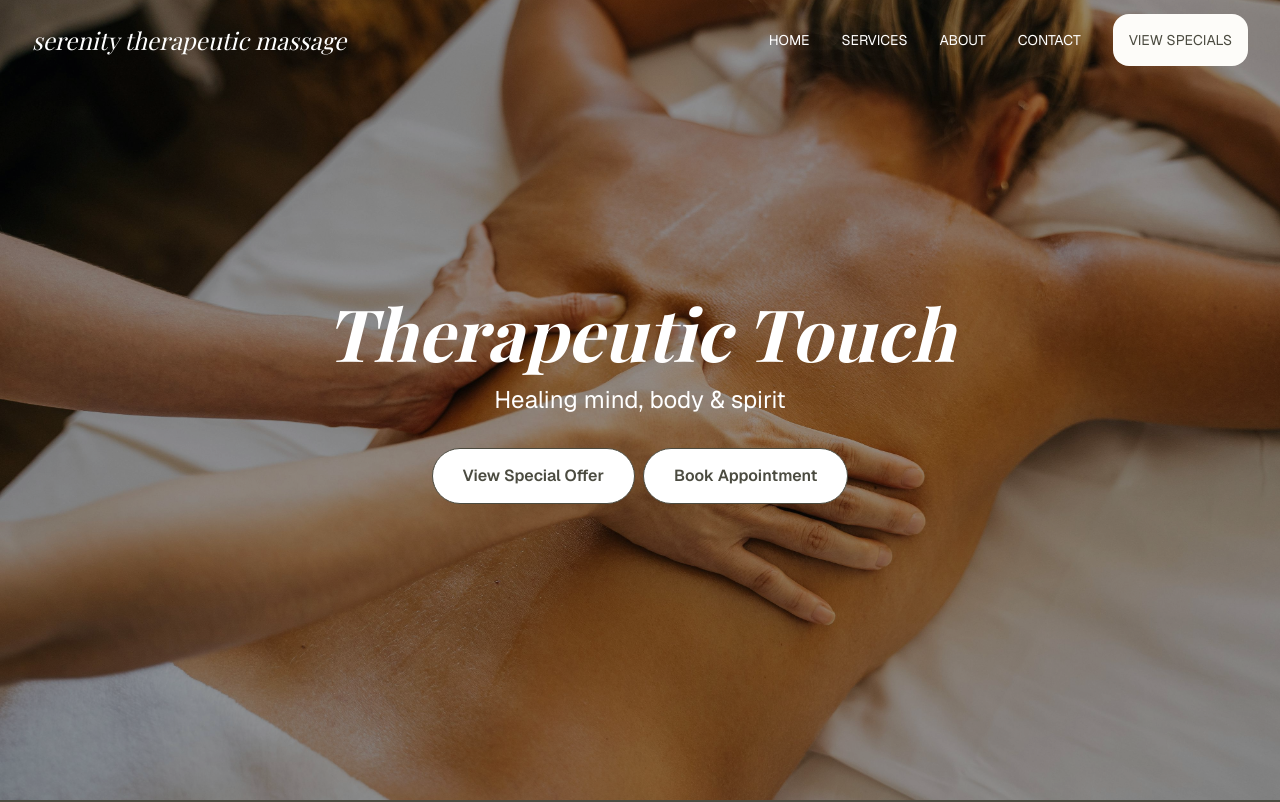
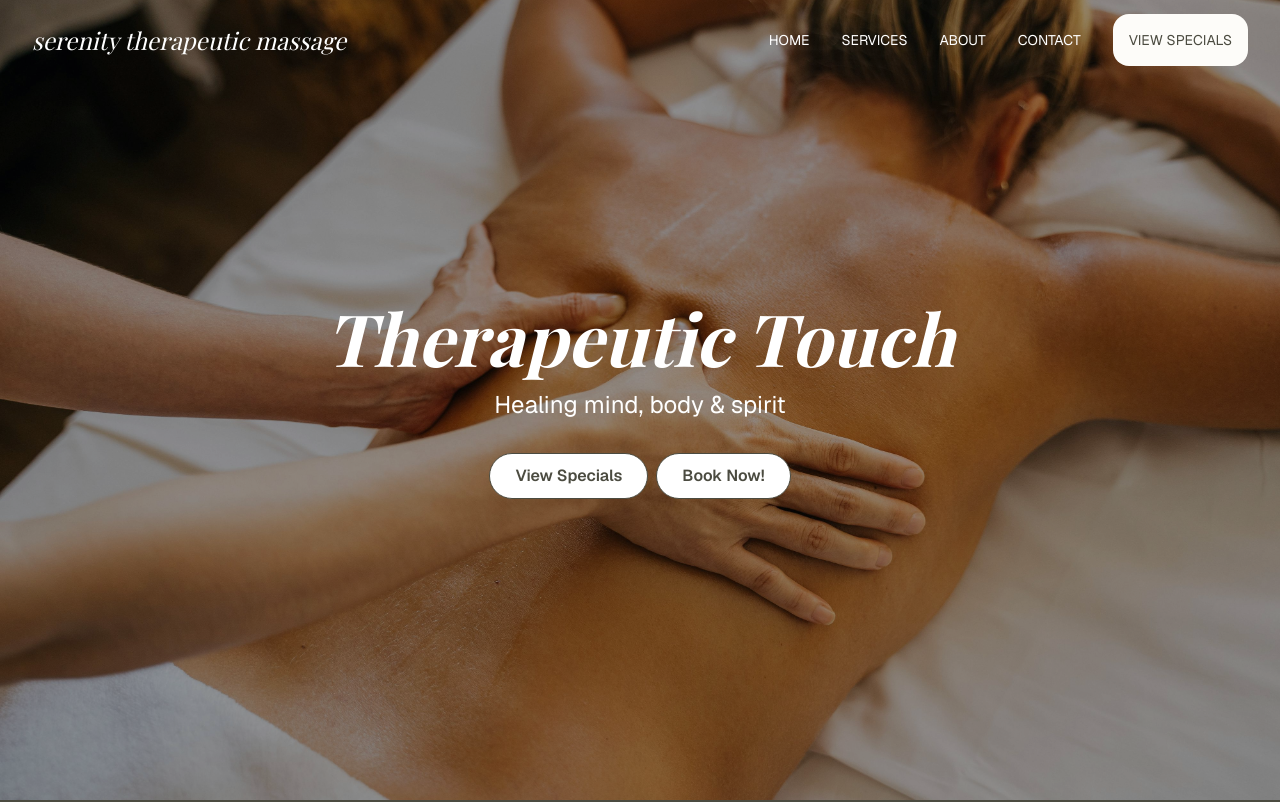
Before and after one commit to bsartain/serenity-next, a Next.js app: page / in a window 1280 px wide. Shown: the top 802 px of the page. Built offline with nearby package versions, Linux system fonts and the light colour scheme; a web font is replaced by a local one.

Commit message:
Text change

```diff
--- a/app/globals.css
+++ b/app/globals.css
@@ -41,7 +41,7 @@ h6 {
   color: #4b4b40 !important;
   border: 1px solid #4b4b40 !important;
   background-color: #fff !important;
-  padding: 15px 30px !important;
+  padding: 10px 25px !important;
   font-weight: 600 !important;
   border-radius: 30px !important;
 }
@@ -49,7 +49,7 @@ h6 {
 .primary-btn:hover {
   background-color: #4b4b40 !important;
   color: #ffffff !important;
-  padding: 15px 30px !important;
+  padding: 10px 25px !important;
   font-weight: 600 !important;
   border-radius: 30px !important;
 }
--- a/app/page.tsx
+++ b/app/page.tsx
@@ -360,11 +360,11 @@ export default function Home() {
                   <div className="flex">
                     {hasSpecial ? (
                       <button onClick={() => scrollToSection("specials")} className="primary-btn mr-2">
-                        View Special Offer
+                        View Specials
                       </button>
                     ) : null}
                     <button onClick={() => scrollToSection("contact")} className="primary-btn">
-                      Book Appointment
+                      Book Now!
                     </button>
                   </div>
                 </div>
```
